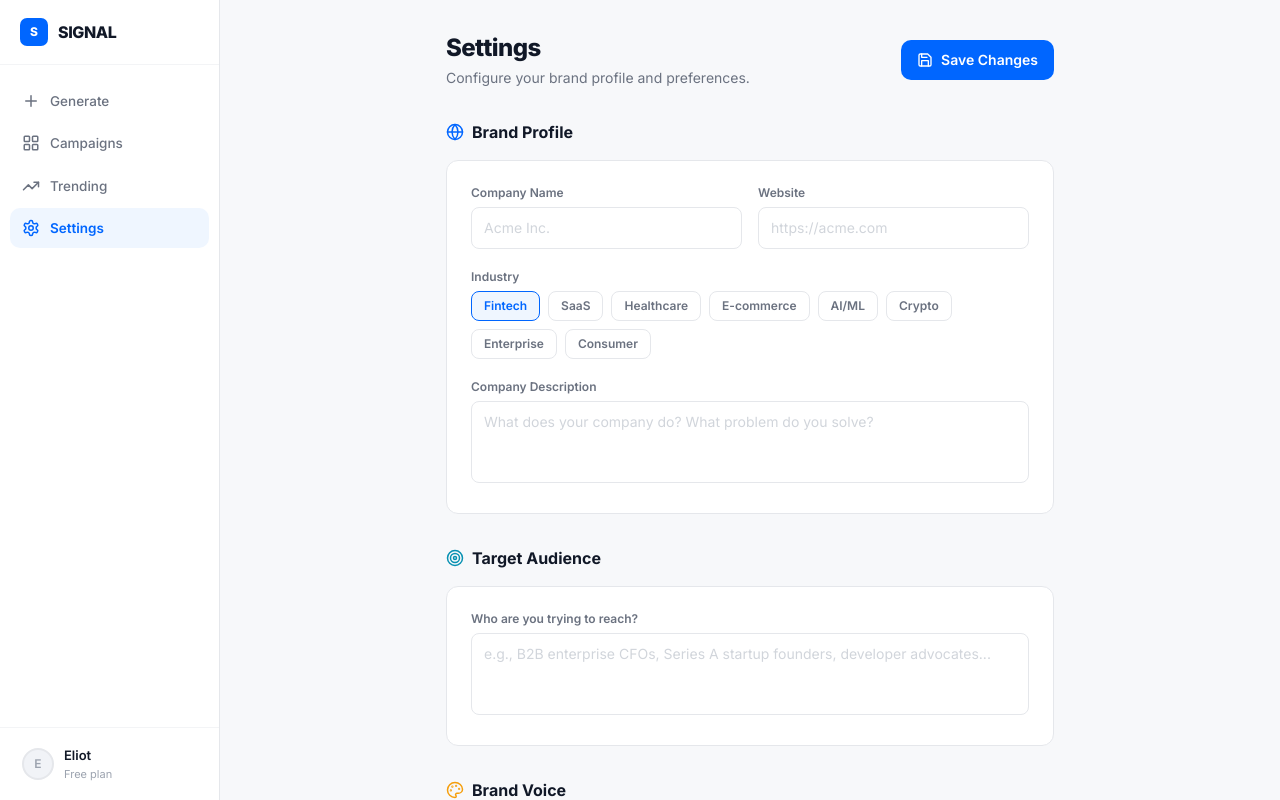
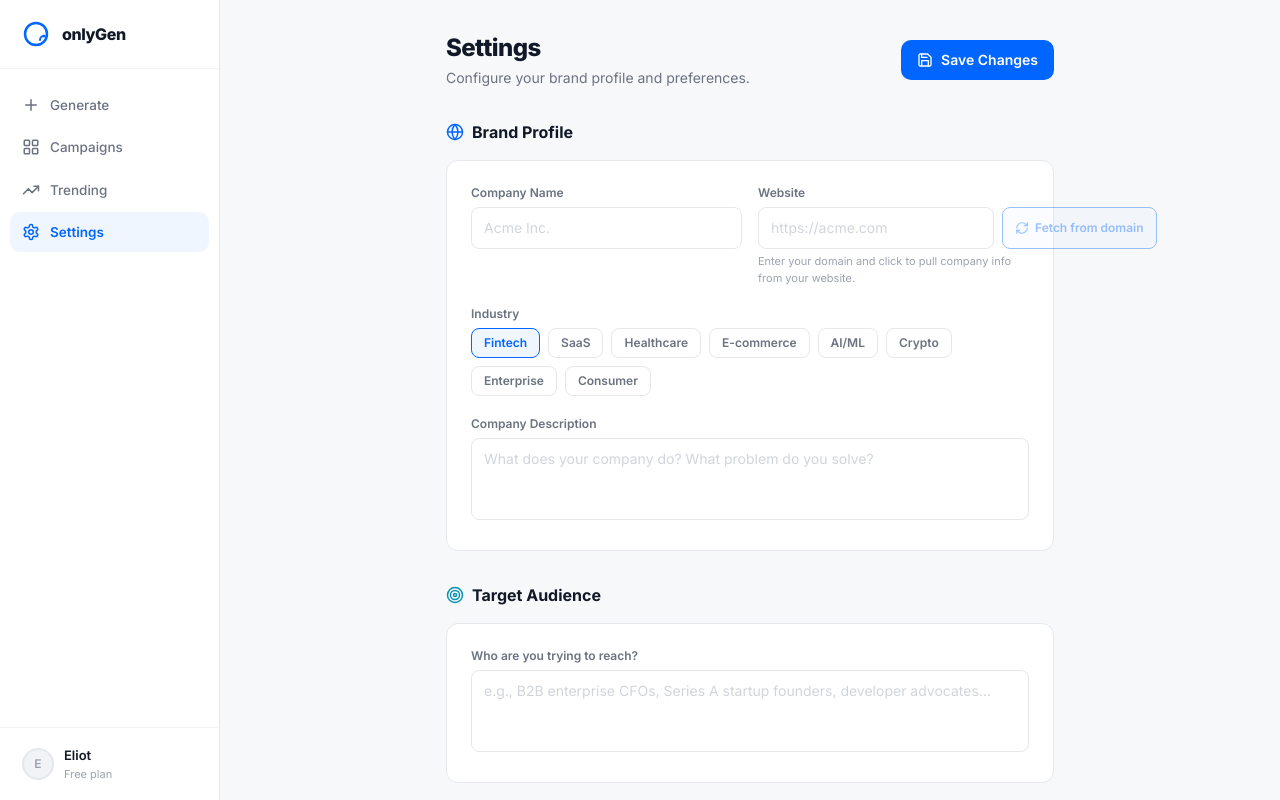
Before and after one commit to eliotb26/Datadog-Hack, a React (Vite) app in the folder code/frontend/: page /settings in a window 1280 px wide. Built offline with nearby package versions, Linux system fonts and the light colour scheme; no server answers.

Commit message:
Update Logo

```diff
--- a/code/frontend/index.html
+++ b/code/frontend/index.html
@@ -6,7 +6,7 @@
     <link rel="preconnect" href="https://fonts.googleapis.com" />
     <link rel="preconnect" href="https://fonts.gstatic.com" crossorigin />
     <link href="https://fonts.googleapis.com/css2?family=Inter:wght@400;500;600;700;800&display=swap" rel="stylesheet" />
-    <title>SIGNAL</title>
+    <title>onlyGen</title>
   </head>
   <body class="bg-bg font-sans text-gray-900 antialiased">
     <div id="root"></div>
--- a/code/frontend/package.json
+++ b/code/frontend/package.json
@@ -1,5 +1,5 @@
 {
-  "name": "signal-frontend",
+  "name": "onlygen-frontend",
   "private": true,
   "version": "0.1.0",
   "type": "module",
--- a/code/frontend/src/components/Sidebar.jsx
+++ b/code/frontend/src/components/Sidebar.jsx
@@ -14,10 +14,8 @@ export default function Sidebar() {
     <aside className="bg-white border-r border-gray-200 flex flex-col h-full">
       {/* Logo */}
       <a href="/" className="flex items-center gap-2.5 px-5 py-[18px] border-b border-gray-100 no-underline">
-        <div className="w-7 h-7 rounded-[7px] bg-brand grid place-items-center text-white font-extrabold text-xs">
-          S
-        </div>
-        <span className="text-base font-extrabold text-gray-900 tracking-tight">SIGNAL</span>
+        <img src="/logo.svg" alt="onlyGen" className="w-8 h-8 flex-shrink-0" />
+        <span className="text-base font-extrabold text-gray-900 tracking-tight">onlyGen</span>
       </a>
 
       {/* Navigation */}
--- a/code/frontend/src/pages/Settings.jsx
+++ b/code/frontend/src/pages/Settings.jsx
@@ -1,12 +1,18 @@
-import { useState } from 'react'
-import { Save, Globe, Target, Megaphone, Palette } from 'lucide-react'
+import { useState, useEffect } from 'react'
+import axios from 'axios'
+import { Save, Globe, Target, Megaphone, Palette, Loader2, RefreshCw } from 'lucide-react'
 import { cn } from '@/lib/utils'
+
+const API_BASE = import.meta.env.VITE_API_URL || ''
 
 const TONE_OPTIONS = ['Professional', 'Conversational', 'Bold', 'Technical', 'Playful']
 const INDUSTRY_OPTIONS = ['Fintech', 'SaaS', 'Healthcare', 'E-commerce', 'AI/ML', 'Crypto', 'Enterprise', 'Consumer']
 
 export default function Settings() {
   const [saved, setSaved] = useState(false)
+  const [saveError, setSaveError] = useState('')
+  const [loading, setLoading] = useState(false)
+  const [fetchingWebsite, setFetchingWebsite] = useState(false)
   const [form, setForm] = useState({
     companyName: '',
     website: '',
@@ -21,11 +27,83 @@ export default function Settings() {
   const update = (key, value) => {
     setForm(prev => ({ ...prev, [key]: value }))
     setSaved(false)
+    setSaveError('')
   }
 
-  const handleSave = () => {
+  // Load existing profile on mount
+  useEffect(() => {
+    axios.get(`${API_BASE}/api/company/profile`).then(res => {
+      const p = res.data
+      setForm(prev => ({
+        ...prev,
+        companyName: p.name || prev.companyName,
+        website: p.website || prev.website,
+        industry: p.industry || prev.industry,
+        description: prev.description || '',
+        audience: p.target_audience || prev.audience,
+        tone: p.tone_of_voice || prev.tone,
+        goals: p.campaign_goals || prev.goals,
+      }))
+    }).catch(() => { /* no profile yet */ })
+  }, [])
+
+  const handleSave = async () => {
+    setSaveError('')
+    setLoading(true)
+    try {
+      await axios.post(`${API_BASE}/api/company/intake`, {
+        companyName: form.companyName || 'My Company',
+        website: form.website || null,
+        industry: form.industry || 'General',
+        description: form.description || null,
+        audience: form.audience || null,
+        tone: form.tone || null,
+        goals: form.goals || null,
+        avoidTopics: form.avoidTopics || null,
+      })
       setSaved(true)
       setTimeout(() => setSaved(false), 2000)
+    } catch (err) {
+      setSaveError(err.response?.data?.detail || err.message || 'Failed to save')
+    } finally {
+      setLoading(false)
+    }
+  }
+
+  const handleFetchFromWebsite = async () => {
+    const url = (form.website || '').trim()
+    if (!url) return
+    setFetchingWebsite(true)
+    setSaveError('')
+    try {
+      await axios.post(`${API_BASE}/api/company/intake`, {
+        companyName: form.companyName || 'From website',
+        website: url,
+        industry: form.industry || 'General',
+        description: null,
+        audience: null,
+        tone: null,
+        goals: null,
+        avoidTopics: null,
+      })
+      const profileRes = await axios.get(`${API_BASE}/api/company/profile`)
+      const p = profileRes.data
+      setForm(prev => ({
+        ...prev,
+        companyName: p.name || prev.companyName,
+        website: p.website || prev.website,
+        industry: p.industry || prev.industry,
+        audience: p.target_audience || prev.audience,
+        tone: p.tone_of_voice || prev.tone,
+        goals: p.campaign_goals || prev.goals,
+      }))
+      setSaved(true)
+      setTimeout(() => setSaved(false), 3000)
+    } catch (err) {
+      setSaveError(err.response?.data?.detail || err.message || 'Could not fetch or analyze website')
+    } finally {
+      setFetchingWebsite(false)
+    }
   }
 
   return (
@@ -38,17 +116,21 @@ export default function Settings() {
           </div>
           <button
             onClick={handleSave}
+            disabled={loading}
             className={cn(
               'inline-flex items-center gap-2 px-4 py-2.5 rounded-[10px] text-sm font-semibold transition-fast',
               saved
                 ? 'bg-emerald-50 text-emerald-600'
-                : 'bg-brand text-white hover:bg-brand-700'
+                : 'bg-brand text-white hover:bg-brand-700 disabled:opacity-50'
             )}
           >
-            <Save size={16} />
-            {saved ? 'Saved!' : 'Save Changes'}
+            {loading ? <Loader2 size={16} className="animate-spin" /> : <Save size={16} />}
+            {saved ? 'Saved!' : loading ? 'Saving…' : 'Save Changes'}
           </button>
         </div>
+        {saveError && (
+          <p className="mb-4 text-sm text-red-600 bg-red-50 px-4 py-2 rounded-lg">{saveError}</p>
+        )}
 
         {/* Brand Profile Section */}
         <section className="mb-8">
@@ -70,13 +152,26 @@ export default function Settings() {
               </div>
               <div>
                 <label className="block text-xs font-semibold text-gray-500 mb-1.5">Website</label>
+                <div className="flex gap-2">
                   <input
                     type="url"
                     value={form.website}
                     onChange={e => update('website', e.target.value)}
                     placeholder="https://acme.com"
-                  className="w-full px-3 py-2.5 rounded-lg border border-gray-200 text-sm text-gray-900 placeholder:text-gray-300 outline-none focus:border-brand/40 focus:ring-2 focus:ring-brand/10 transition-fast"
+                    className="flex-1 px-3 py-2.5 rounded-lg border border-gray-200 text-sm text-gray-900 placeholder:text-gray-300 outline-none focus:border-brand/40 focus:ring-2 focus:ring-brand/10 transition-fast"
                   />
+                  <button
+                    type="button"
+                    onClick={handleFetchFromWebsite}
+                    disabled={!form.website?.trim() || fetchingWebsite}
+                    className="shrink-0 inline-flex items-center gap-1.5 px-3 py-2.5 rounded-lg border border-brand bg-brand/5 text-brand text-xs font-semibold hover:bg-brand/10 disabled:opacity-40 disabled:cursor-not-allowed transition-fast"
+                    title="Fetch and analyze this website to pre-fill your profile"
+                  >
+                    {fetchingWebsite ? <Loader2 size={14} className="animate-spin" /> : <RefreshCw size={14} />}
+                    {fetchingWebsite ? 'Analyzing…' : 'Fetch from domain'}
+                  </button>
+                </div>
+                <p className="mt-1 text-[11px] text-gray-400">Enter your domain and click to pull company info from your website.</p>
               </div>
             </div>
             <div>
```
Also changed, not shown: code/frontend/public/logo.svg (added). Lines whose indentation alone changed are shown as unchanged.
